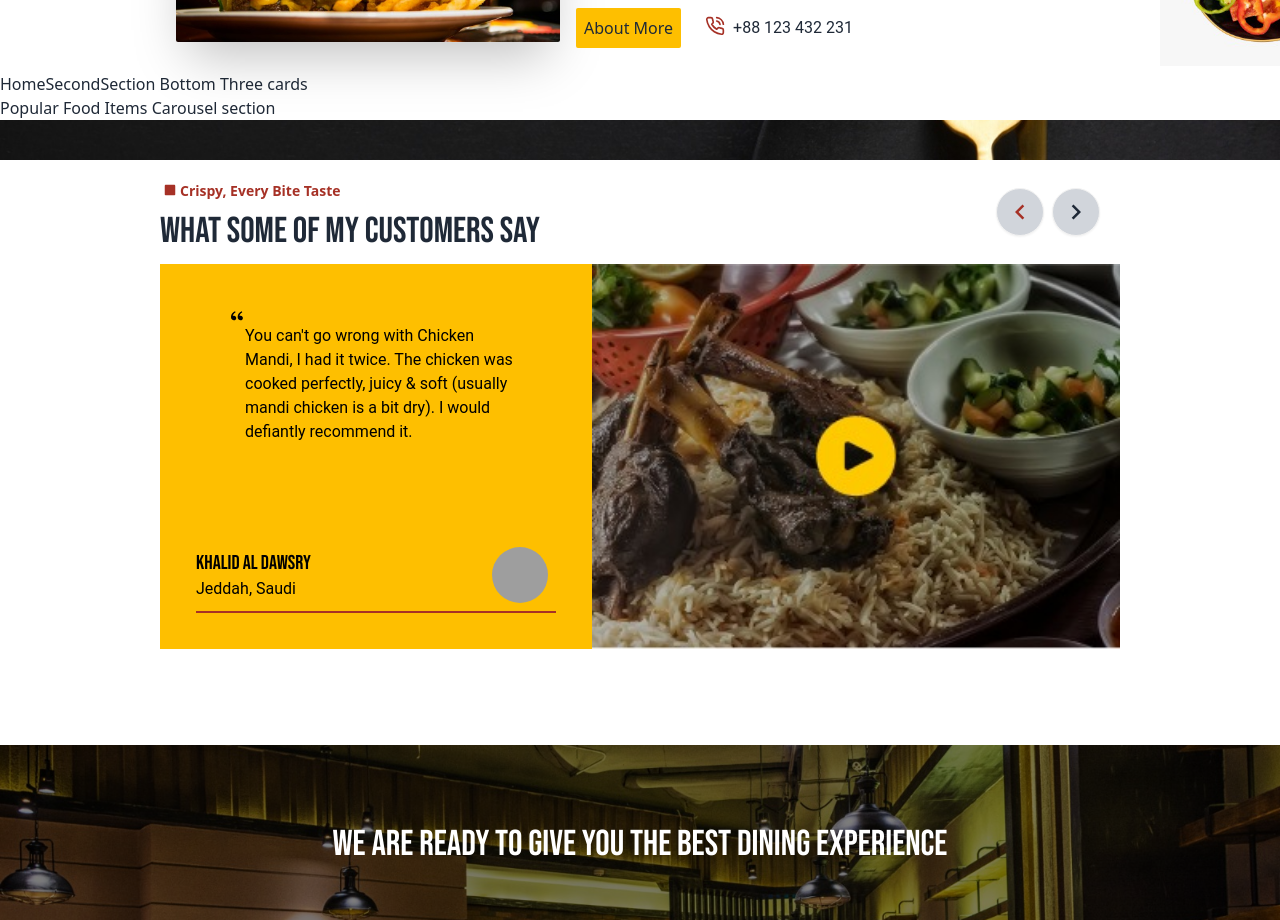
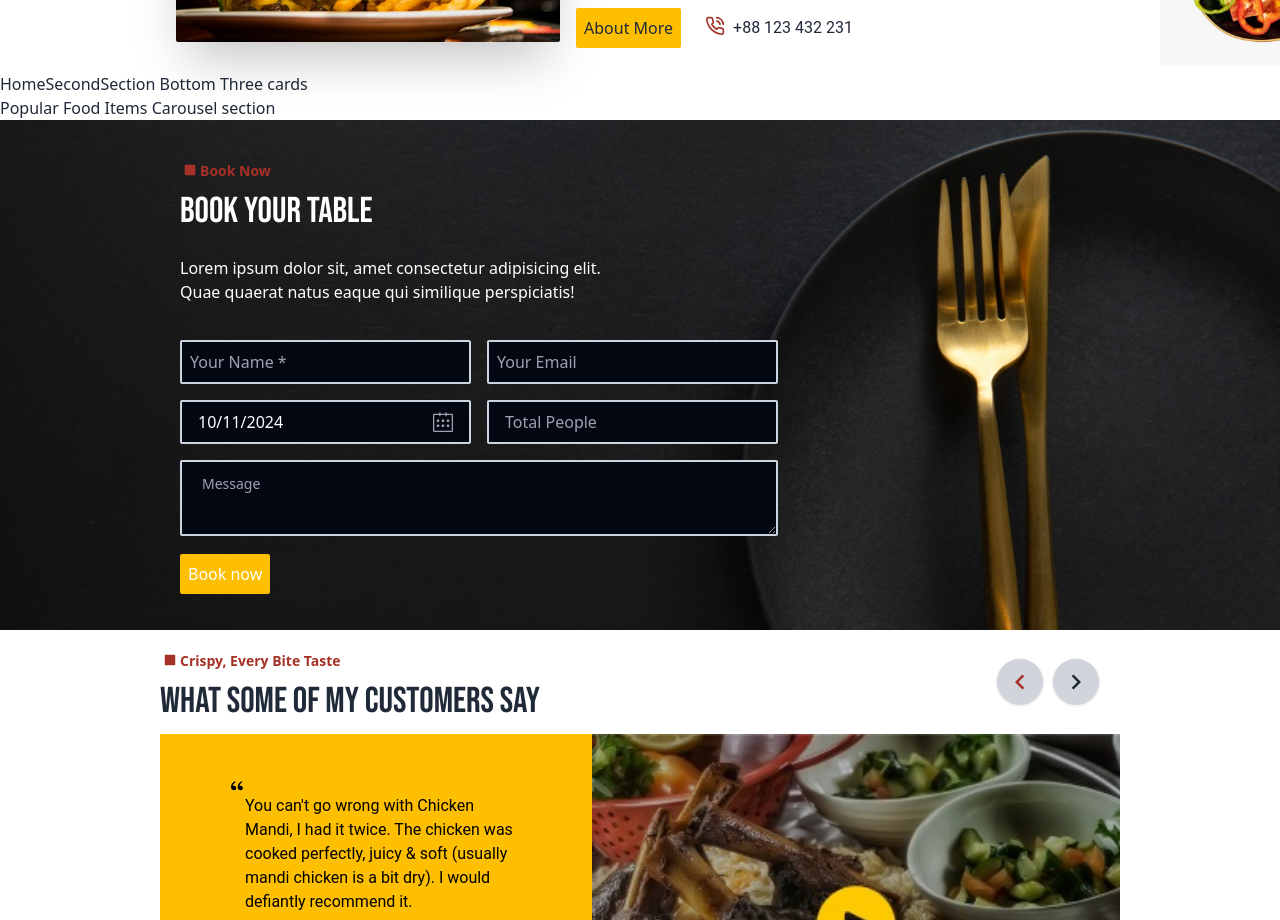
Before and after one commit to sabrina-here/restaurant, a React (Vite) app: page / in a window 1280 px wide. Shown: the part 860-1780 px from the top of the page. Built offline with nearby package versions, Linux system fonts and the light colour scheme; grey boxes are pictures that could not be loaded; a web font is replaced by a local one.

Commit message:
booking done for now

```diff
--- a/index.html
+++ b/index.html
@@ -14,6 +14,7 @@
   </head>
   <body>
     <div id="root"></div>
+    <div id="datepicker-portal"></div>
     <script type="module" src="/src/main.jsx"></script>
   </body>
 </html>
--- a/package.json
+++ b/package.json
@@ -11,7 +11,9 @@
   },
   "dependencies": {
     "react": "^18.3.1",
+    "react-datepicker": "^7.5.0",
     "react-dom": "^18.3.1",
+    "react-hook-form": "^7.53.2",
     "react-icons": "^5.3.0",
     "react-query": "^3.39.3",
     "react-router-dom": "^6.28.0"
--- a/src/Pages/Home/BookingSection.jsx
+++ b/src/Pages/Home/BookingSection.jsx
@@ -1,10 +1,112 @@
-import React from "react";
+import React, { forwardRef, useState } from "react";
+import { FaSquare } from "react-icons/fa";
+import CommonBtn from "../../Components/CommonBtn";
+import { SlCalender } from "react-icons/sl";
+import { useForm } from "react-hook-form";
+import DatePicker from "react-datepicker";
+import "react-datepicker/dist/react-datepicker.css";
 
 function BookingSection() {
+  const { register, handleSubmit, reset } = useForm();
+
+  const onSubmit = async (data) => {
+    const booking = {
+      name: data.name,
+      email: data.email,
+      reservationDate: data.reservationDate,
+      totalPeople: data.totalPeople,
+      message: data.message,
+    };
+    console.log(booking);
+  };
+
+  const currentDate = new Date(); // Get current date and time
+
+  const formattedDate = currentDate.toLocaleDateString();
+  const [startDate, setStartDate] = useState(formattedDate);
+
+  const CustomInput = forwardRef(({ value, onClick }, ref) => (
+    <div
+      className="relative block pl-4 pr-4 py-2 bg-gray-950 border-2 border-slate-300 rounded-sm w-full cursor-pointer"
+      onClick={onClick}
+      ref={ref}
+    >
+      {value || "Reservation Date"}
+      <span className="absolute inset-y-0 right-4 flex items-center pl-3">
+        <SlCalender className="text-xl text-gray-400" />
+      </span>
+    </div>
+  ));
+
   return (
-    <div className="text-white p-5 lg:w-[75%] mx-auto flex justify-start">
-      <div>
-        <form></form>
+    <div className="text-white p-5 lg:w-[75%] mx-auto ">
+      {/* ------------- Booking Title ------------------ */}
+      <div className="my-3 lg:w-1/2 flex justify-center lg:justify-start">
+        <div>
+          <div className=" text-primary my-2 font-bold text-sm">
+            <FaSquare className="inline text-xs m-1 mb-2" />
+            Book Now
+          </div>
+          <div className="babas-font text-4xl">BOOK YOUR TABLE</div>
+          <div className="my-6">
+            Lorem ipsum dolor sit, amet consectetur adipisicing elit. Quae
+            quaerat natus eaque qui similique perspiciatis!
+          </div>
+        </div>
+      </div>
+
+      {/* --------- Booking Form --------------------- */}
+      <div className="lg:w-[65%] sm:w-full">
+        <form onSubmit={handleSubmit(onSubmit)}>
+          <div className="grid grid-cols-1 md:grid-cols-2 gap-4">
+            <input
+              type="text"
+              placeholder="Your Name *"
+              required
+              name="name"
+              {...register("name", { required: true })}
+              className="bg-gray-950 border-2 border-slate-300 rounded-sm p-2"
+            />
+            <input
+              type="text"
+              placeholder="Your Email"
+              name="email"
+              {...register("email")}
+              className="bg-gray-950 border-2 border-slate-300 rounded-sm p-2"
+            />
+
+            <DatePicker
+              selected={startDate}
+              onChange={(date) => setStartDate(date)}
+              minDate={new Date()}
+              dateFormat="dd/MM/yyyy"
+              className=""
+              placeholderText="Reservation date"
+              customInput={<CustomInput />}
+              portalId="datepicker-portal"
+            />
+            <input
+              type="number"
+              className="pl-4 pr-4 py-2 bg-gray-950 border-2 border-slate-300 rounded-sm w-full"
+              placeholder="Total People"
+              required
+              name="totalPeople"
+              {...register("totalPeople", { required: true })}
+            />
+          </div>
+          <div className="my-4">
+            <textarea
+              name="message"
+              {...register("message")}
+              id=""
+              placeholder="Message"
+              className="w-full bg-gray-950 border-2 border-slate-300 rounded-sm pl-5 textarea"
+            ></textarea>
+            <div type="submit" className="my-3">
+              <CommonBtn>Book now</CommonBtn>
+            </div>
+          </div>
+        </form>
       </div>
     </div>
   );
--- a/src/index.css
+++ b/src/index.css
@@ -14,3 +14,7 @@ p,
 a {
   font-family: "Roboto", sans-serif; /* or another font */
 }
+
+.react-datepicker {
+  width: 250px !important; /* Adjust width as needed */
+}
```
Also changed, not shown: 1 other file (tests, documents, lock files or other folders).
